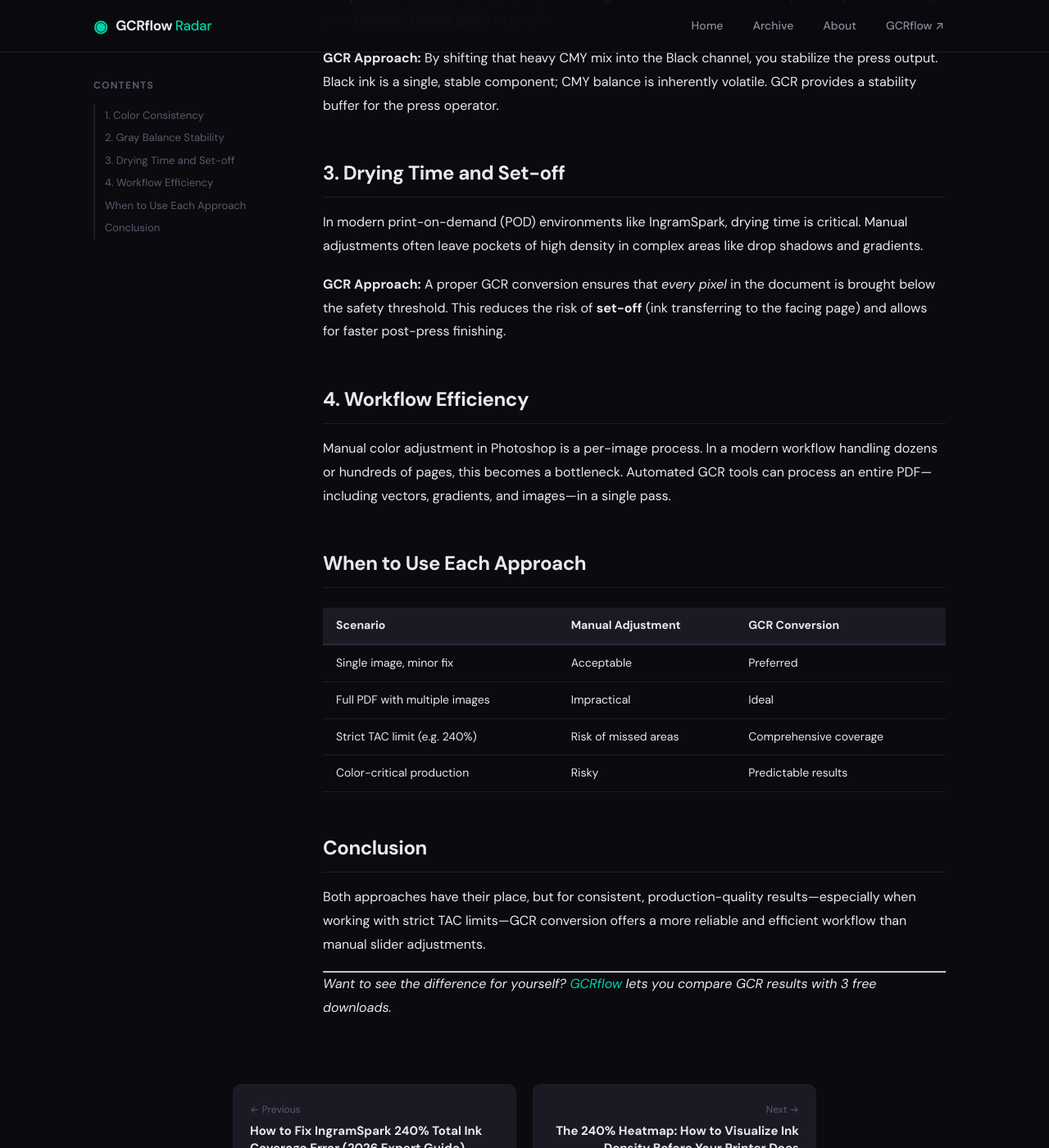
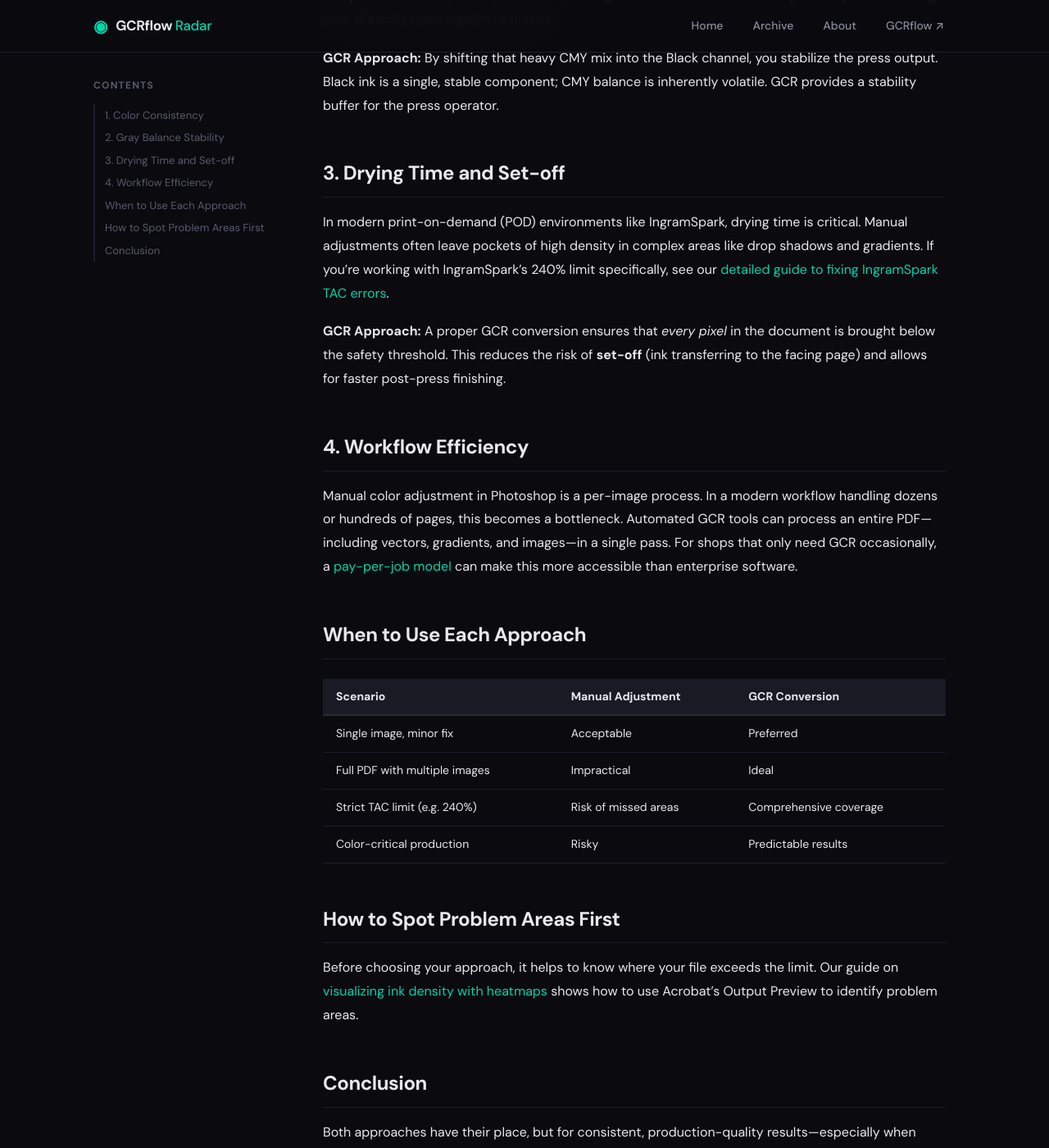
Before and after one commit to L6891244/gcrflow-radar, a Jekyll site: the page built from _posts/2026-02-23-gcr-vs-manual-adjustments.md, in a window 1280 px wide and 1400 px high, scrolled down 1066 px. Shown: the whole window at 82% size. Built offline with Jekyll 4.4.1, drawn with Linux system fonts in a browser that asks for light colours.

Commit message:
seo: add internal cross-links between articles

```diff
--- a/_posts/2026-02-23-gcr-vs-manual-adjustments.md
+++ b/_posts/2026-02-23-gcr-vs-manual-adjustments.md
@@ -22,12 +22,12 @@ Maintaining a perfect gray balance on a high-speed press is challenging. If your
 **GCR Approach:** By shifting that heavy CMY mix into the Black channel, you stabilize the press output. Black ink is a single, stable component; CMY balance is inherently volatile. GCR provides a stability buffer for the press operator.
 
 ## 3. Drying Time and Set-off
-In modern print-on-demand (POD) environments like IngramSpark, drying time is critical. Manual adjustments often leave pockets of high density in complex areas like drop shadows and gradients.
+In modern print-on-demand (POD) environments like IngramSpark, drying time is critical. Manual adjustments often leave pockets of high density in complex areas like drop shadows and gradients. If you're working with IngramSpark's 240% limit specifically, see our [detailed guide to fixing IngramSpark TAC errors](/2026/02/fixing-ingramspark-240-ink-limit/).
 
 **GCR Approach:** A proper GCR conversion ensures that *every pixel* in the document is brought below the safety threshold. This reduces the risk of **set-off** (ink transferring to the facing page) and allows for faster post-press finishing.
 
 ## 4. Workflow Efficiency
-Manual color adjustment in Photoshop is a per-image process. In a modern workflow handling dozens or hundreds of pages, this becomes a bottleneck. Automated GCR tools can process an entire PDF—including vectors, gradients, and images—in a single pass.
+Manual color adjustment in Photoshop is a per-image process. In a modern workflow handling dozens or hundreds of pages, this becomes a bottleneck. Automated GCR tools can process an entire PDF—including vectors, gradients, and images—in a single pass. For shops that only need GCR occasionally, a [pay-per-job model](/2026/02/pay-per-job-gcr-benefits/) can make this more accessible than enterprise software.
 
 ## When to Use Each Approach
 
@@ -38,6 +38,9 @@ Manual color adjustment in Photoshop is a per-image process. In a modern workflo
 | Strict TAC limit (e.g. 240%) | Risk of missed areas | Comprehensive coverage |
 | Color-critical production | Risky | Predictable results |
 
+## How to Spot Problem Areas First
+Before choosing your approach, it helps to know where your file exceeds the limit. Our guide on [visualizing ink density with heatmaps](/2026/02/visualizing-ink-density/) shows how to use Acrobat's Output Preview to identify problem areas.
+
 ## Conclusion
 Both approaches have their place, but for consistent, production-quality results—especially when working with strict TAC limits—GCR conversion offers a more reliable and efficient workflow than manual slider adjustments.
 
```
